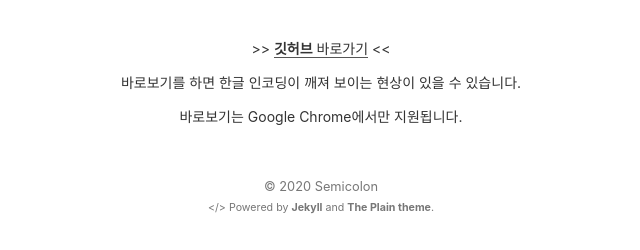
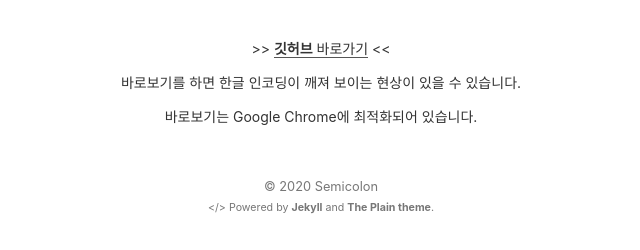
Before and after one commit to ilikekth/gcdstoday.github.io, a Jekyll site: the page built from emoticons.html, in a window 1280 px wide. Shown: the part 1066-1316 px from the top of the page, without its empty margins (319-959 px from the left). Built offline with Jekyll 4.4.1, drawn with Linux system fonts in a browser that asks for light colours.

Commit message:
Update emoticons.html

```diff
--- a/emoticons.html
+++ b/emoticons.html
@@ -29,5 +29,5 @@ layout: default
 <section>
   <p><center> >> <a href="https://github.com/gcdstoday/gcds_emoticon"><b>깃허브</b> 바로가기</a> << </center></p>
   <p><center>바로보기를 하면 한글 인코딩이 깨져 보이는 현상이 있을 수 있습니다.</center></p>
-  <p><center>바로보기는 Google Chrome에서만 지원됩니다.</center></p>
+  <p><center>바로보기는 Google Chrome에 최적화되어 있습니다.</center></p>
 </section>
```
